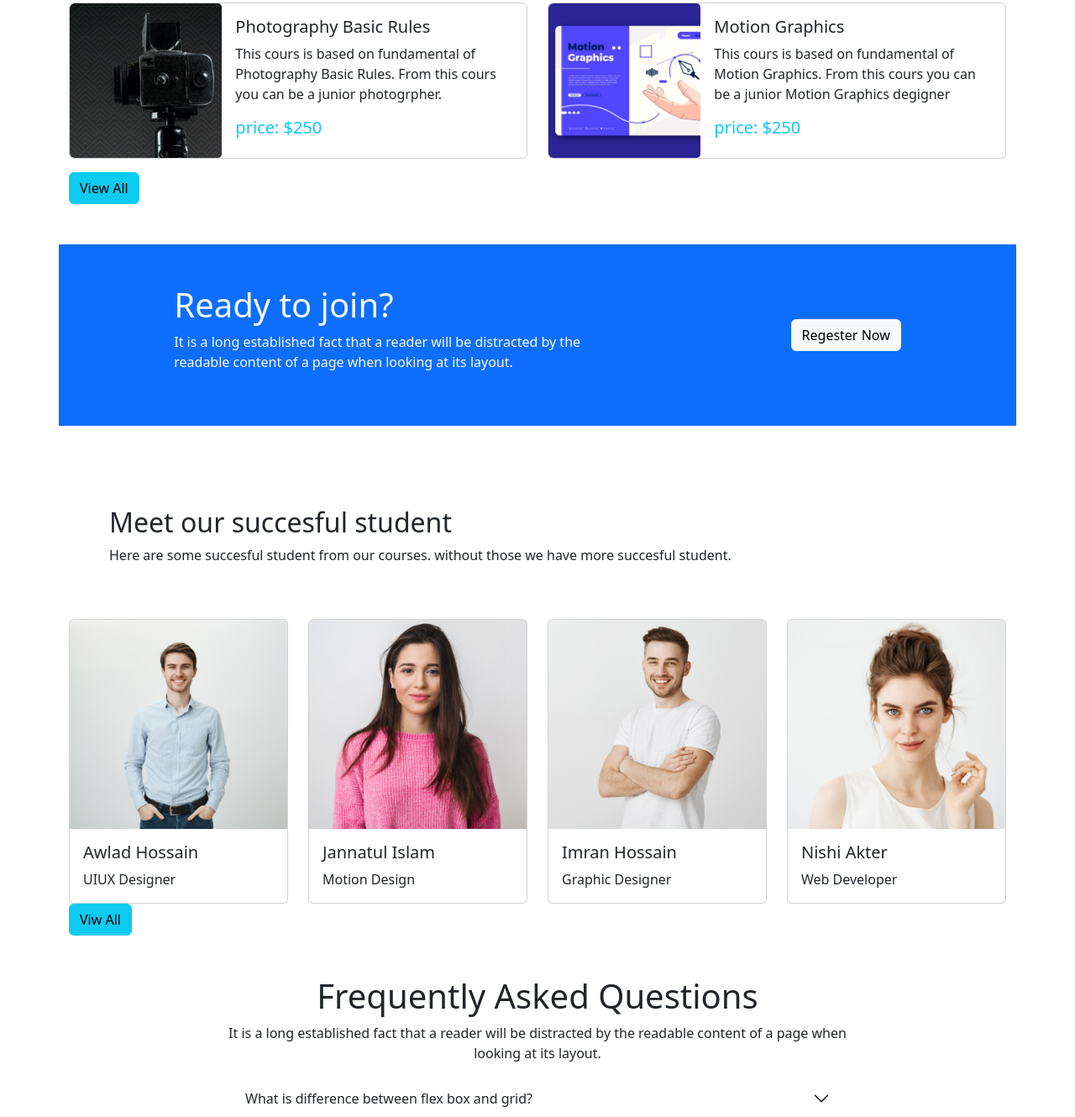
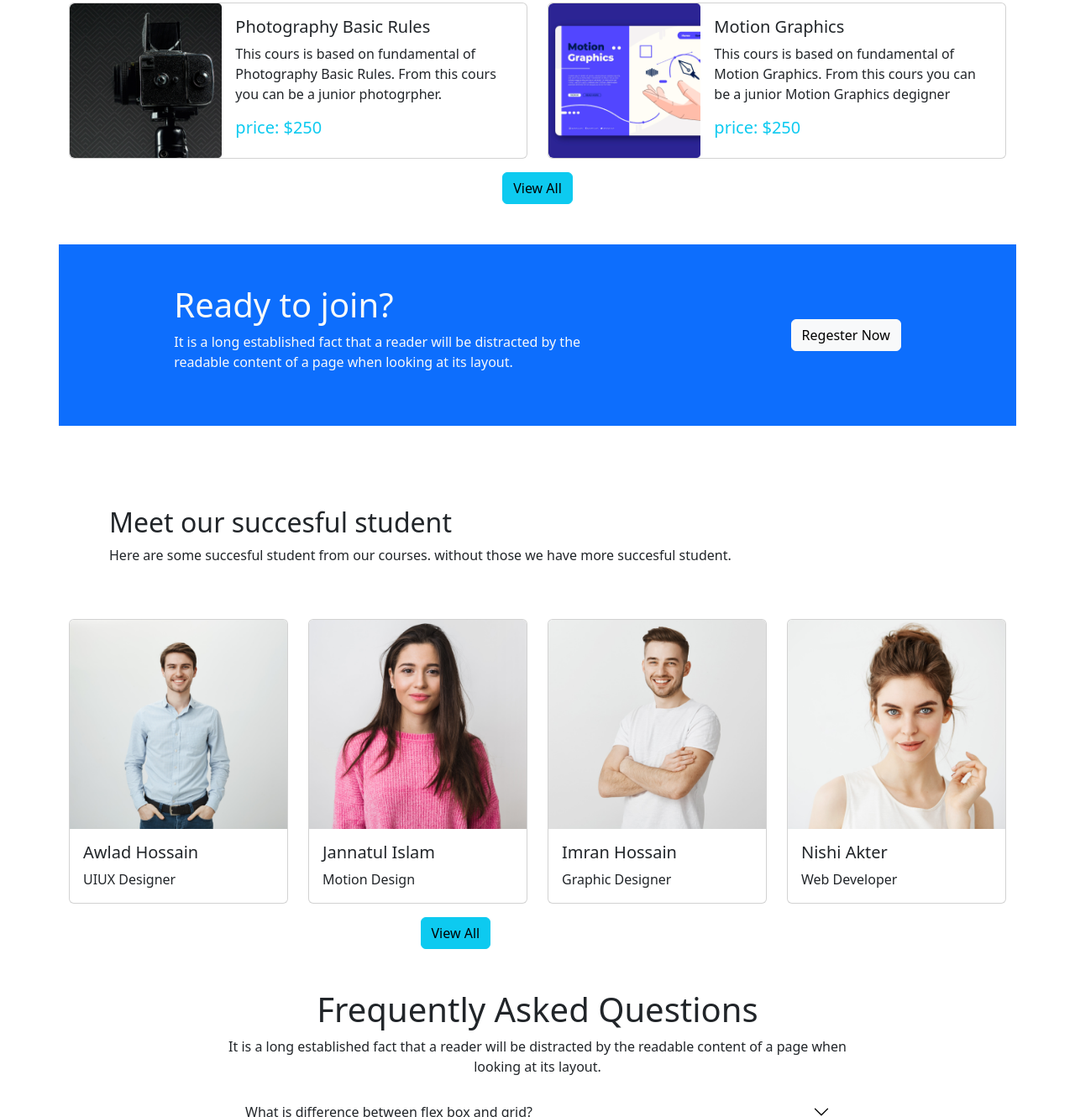
Before and after one commit to MohammadNasir520/Educational-website, a plain HTML site: page index.html in a window 1280 px wide. Shown: the part 1505-2835 px from the top of the page at 84% size. Drawn offline with nearby package versions, Linux system fonts and the light colour scheme.

Commit message:
button center

```diff
--- a/index.html
+++ b/index.html
@@ -251,7 +251,7 @@
                 </div>
             </div>
 
-            <div class="mx-auto">
+            <div class=" text-center">
 
 
                 <button class="btn btn-info "> View All</button>
@@ -346,8 +346,8 @@
                     </div>
                 </div>
             </div>
-            <div class=" mx-auto">
-                <button class="btn btn-info">Viw All</button>
+            <div class=" mx-auto w-25 my-3">
+                <button class="btn btn-info ">View All</button>
             </div>
         </section>
         <!-- succesful student section end -->
```
